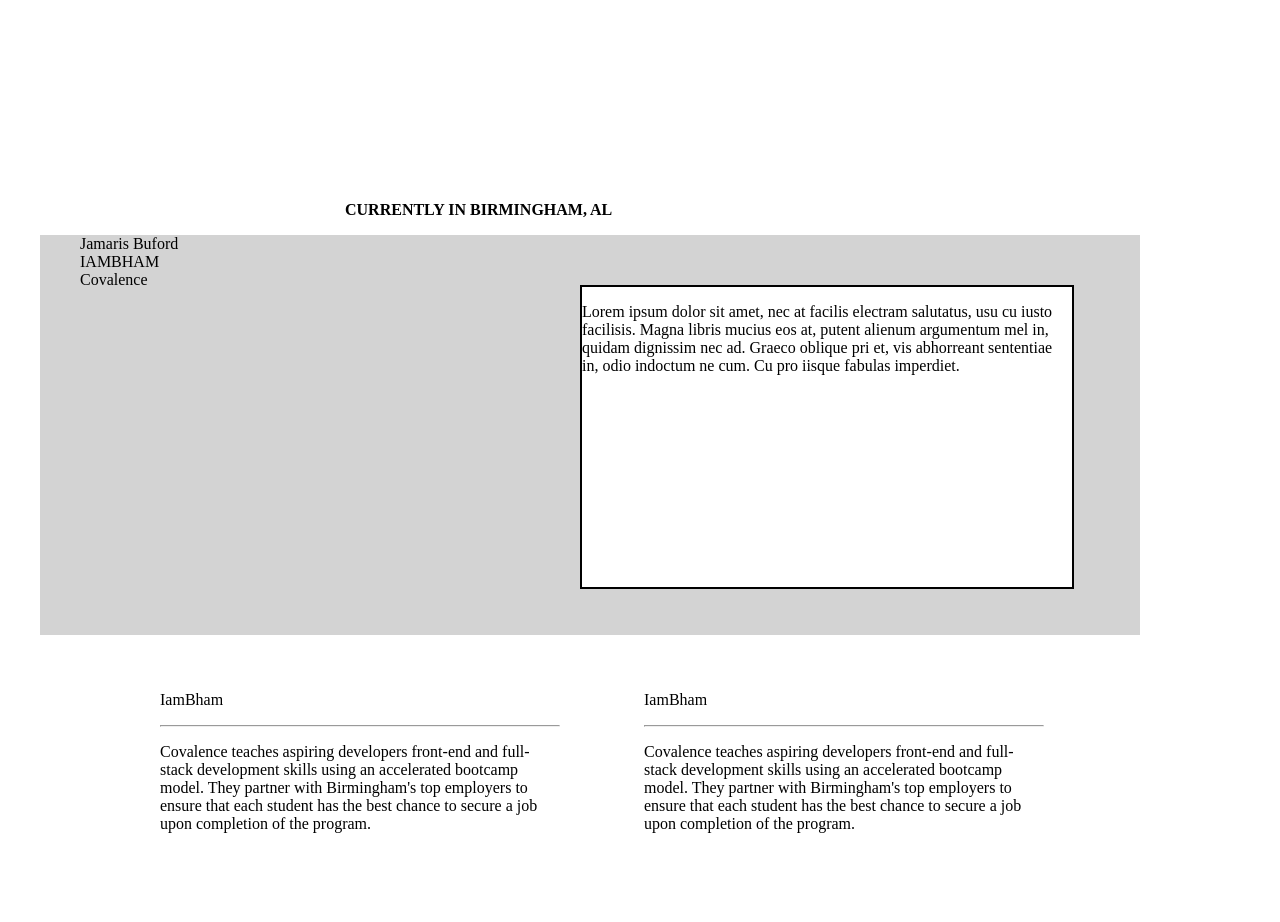
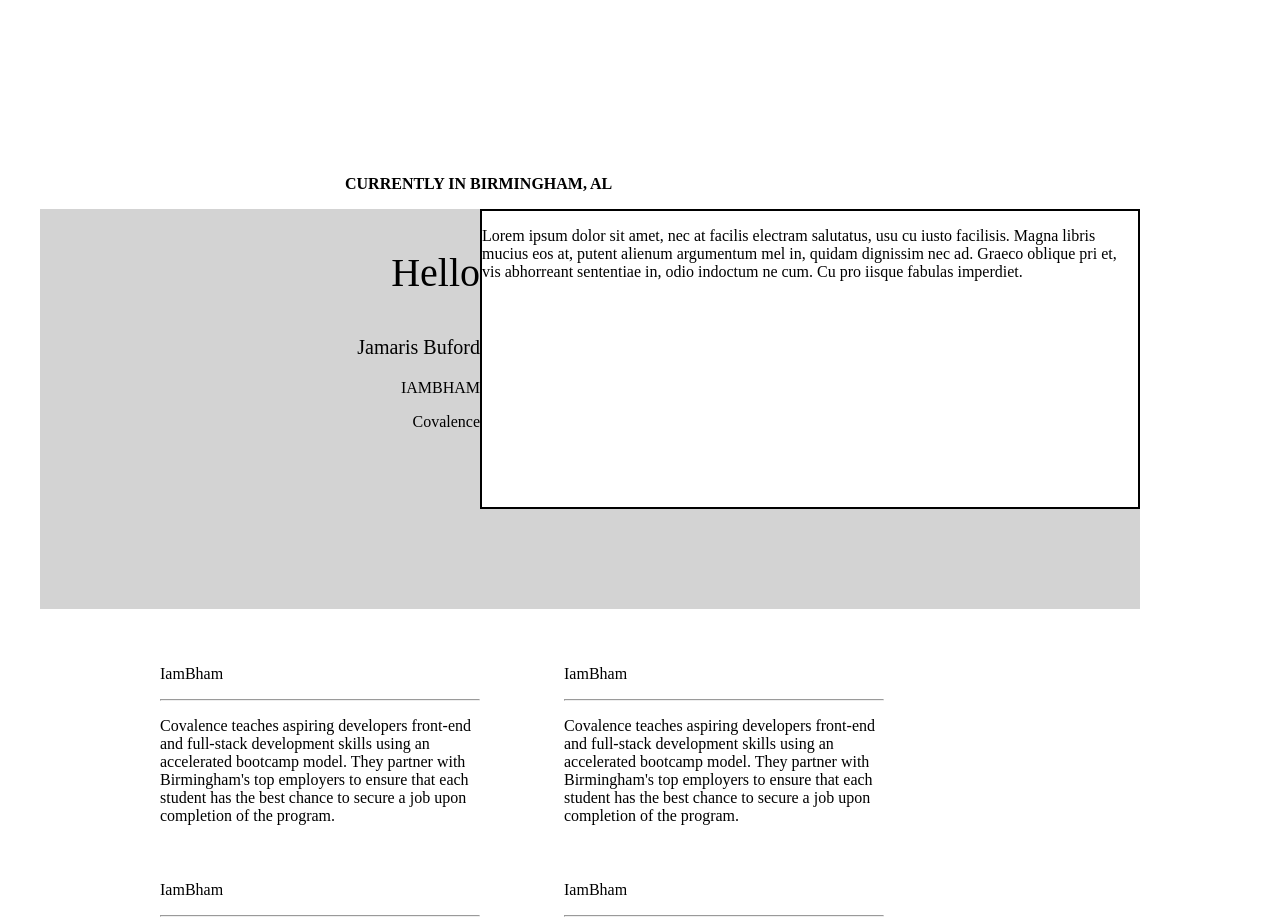
Before and after one commit to jbuford6/resume-lab, a plain HTML site: page index.html in a window 1280 px wide. Shown: the part 454-1376 px from the top of the page. Drawn offline with Linux system fonts and the light colour scheme.

Commit message:
finished resume

```diff
--- a/index.html
+++ b/index.html
@@ -23,18 +23,17 @@
      </div>
         <div class="description">
             <img class="photo" src="http://static.hudl.com/users/prod/2141401_6be2e6bf21084a6e84b2a72176dbc2e0.jpg" alt="Adrian Thomas Picture">
-            <h1 class="about about-text">Web Developer, Leader, and Problem Solver.</h1>
+            <h1 class="about about-text">Web Developer, Leader, and Personal Trainer.</h1>
             <p class="live">Currently in Birmingham, Al</p>
         </div>
         <div class="introduction">
 
-                <ul class="details">
-                    <li class="">Jamaris Buford</li>
-                    <li class="">IAMBHAM</li>
-                    <li class="">Covalence</li>
-                </ul>
-
-            </ul>
+                <div class="details">
+                    <p class="hello">Hello</p>
+                    <p class="name">Jamaris Buford</p>
+                    <p class="program">IAMBHAM</p>
+                    <p class="covalence">Covalence</p>
+                </div>
             <div class="box">
                     <p>Lorem ipsum dolor sit amet, nec at facilis electram salutatus, usu cu iusto facilisis. Magna libris mucius eos at, putent alienum argumentum mel in, quidam dignissim nec ad. Graeco oblique pri et, vis abhorreant sententiae in, odio indoctum ne cum. Cu pro iisque fabulas imperdiet.
 </p>
@@ -82,7 +81,8 @@
         </div>
         <hr>
         <div class="images">
-            <img src="images/" alt="">
+            <img src="images/dribble.svg" alt="">
+            <img src="images/instagram.svg" alt="">
             <span class='bye bye-text'>Thanks for visiting</span>
         </div>
 </body>
--- a/main.css
+++ b/main.css
@@ -1,3 +1,6 @@
+* {
+    box-sizing: border-box;
+}
 body{
     margin:0 auto;
     max-width: 1200px;
@@ -54,7 +57,7 @@ body{
     }
 
 .live {
-    margin-top: 60px;
+    margin-top: 0px;
     margin-left: 305px;
     font-weight: bold;
     text-transform: uppercase;
@@ -76,17 +79,15 @@ body{
 
 .box {
     position: relative;
-    margin-top: -20px;
-    margin-left: 540px;
-    max-width: 500px;
     border:2px black solid;
-    width: 490px;
+    width: 60%;
     height: 300px;
     background-color: white;
+    float: left;
+    align: center;
 }
 
 .experience {
-
     margin-left: 80px;
 }
 
@@ -155,3 +156,21 @@ form {
     display: inline-block;
     padding: 20px;
 }
+.name {
+    font-size: 20px;
+}
+.hello {
+    font-size: 40px;
+}
+.details {
+    left: 300px;
+}
+.images {
+    width: 100px;
+    float: left;
+}
+.details {
+    text-align: right;
+    width: 40%;
+    float: left;
+}
```
Also changed, not shown: 1 other file.
